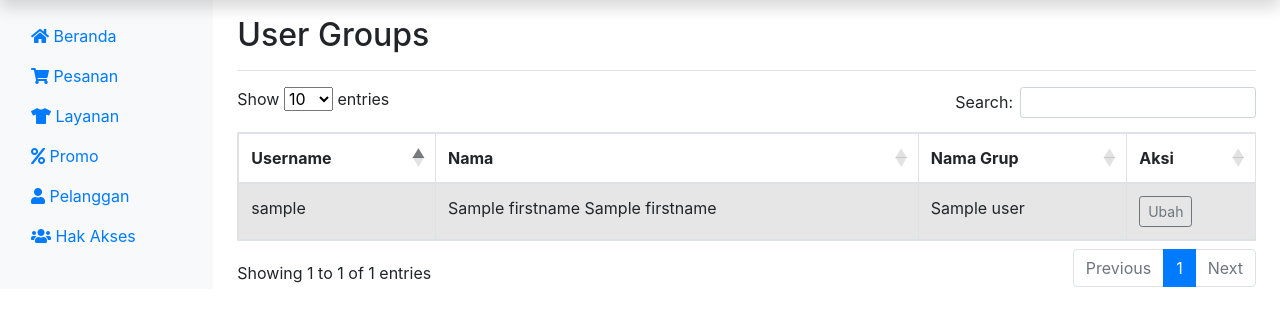
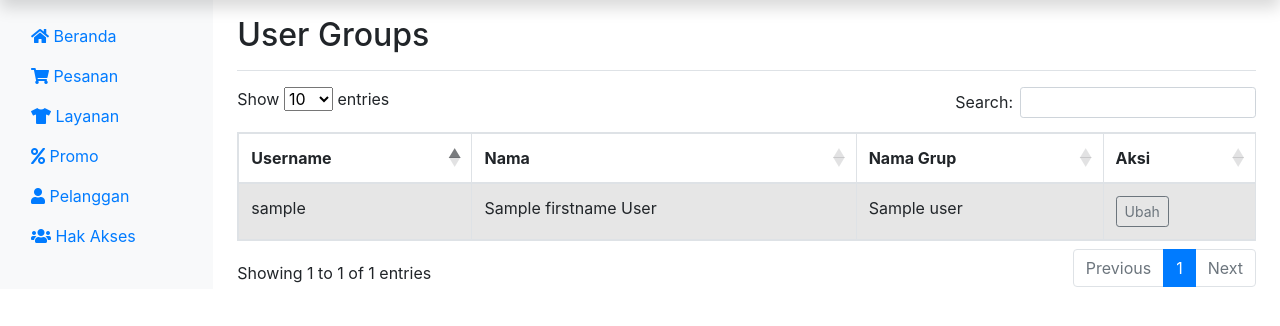
Before and after one commit to andriachmad93/aladdin-laundry, a CodeIgniter 4 app: template app/Views/pages/admin/user-group.php in a window 1280 px wide. Shown: the part 40-366 px from the top of the page. Run offline with PHP 8.4 and a stand-in for CodeIgniter, Linux system fonts and the light colour scheme; the template is opened without the code that fills it: most values are stand-ins (such as "Sample title", 1, 10 or a date in 2020); some libraries are stand-ins or nearby versions.

Commit message:
User group

```diff
--- a/app/Models/UserModel.php
+++ b/app/Models/UserModel.php
@@ -79,13 +79,13 @@ class UserModel extends MythModel
 
     public function getUserAccess($id = "")
     {
-        $sql = "select agu.*, auth_groups.name, users.firstname, users.lastname
+        $sql = "select agu.*, auth_groups.name, users.firstname, users.lastname, users.username
         from `auth_groups_users` as agu
         LEFT JOIN `users` ON `agu`.`user_id`=`users`.`id`
         LEFT JOIN `auth_groups` ON `agu`.`group_id`=`auth_groups`.`id`";
 
         if ($id) {
-            $sql .= "where `agu`.`id` = '".$id."'";
+            $sql .= "where `agu`.`id` = '" . $id . "'";
         }
 
         $query = $this->db->query($sql);
--- a/app/Views/pages/admin/user-group.php
+++ b/app/Views/pages/admin/user-group.php
@@ -26,7 +26,7 @@
             ?>
               <tr>
                 <td><?= $user['username'] ?></td>
-                <td><?= $user['firstname'] ?> <?= $user['firstname'] ?></td>
+                <td><?= $user['firstname'] ?> <?= $user['lastname'] ?></td>
                 <td><?= $user['name'] ?></td>
                 <td><a href="<?= base_url('user/edit_user_group/' . $user['id']); ?>" class="btn btn-sm btn-outline-secondary">Ubah</a></td>
               </tr>
```
